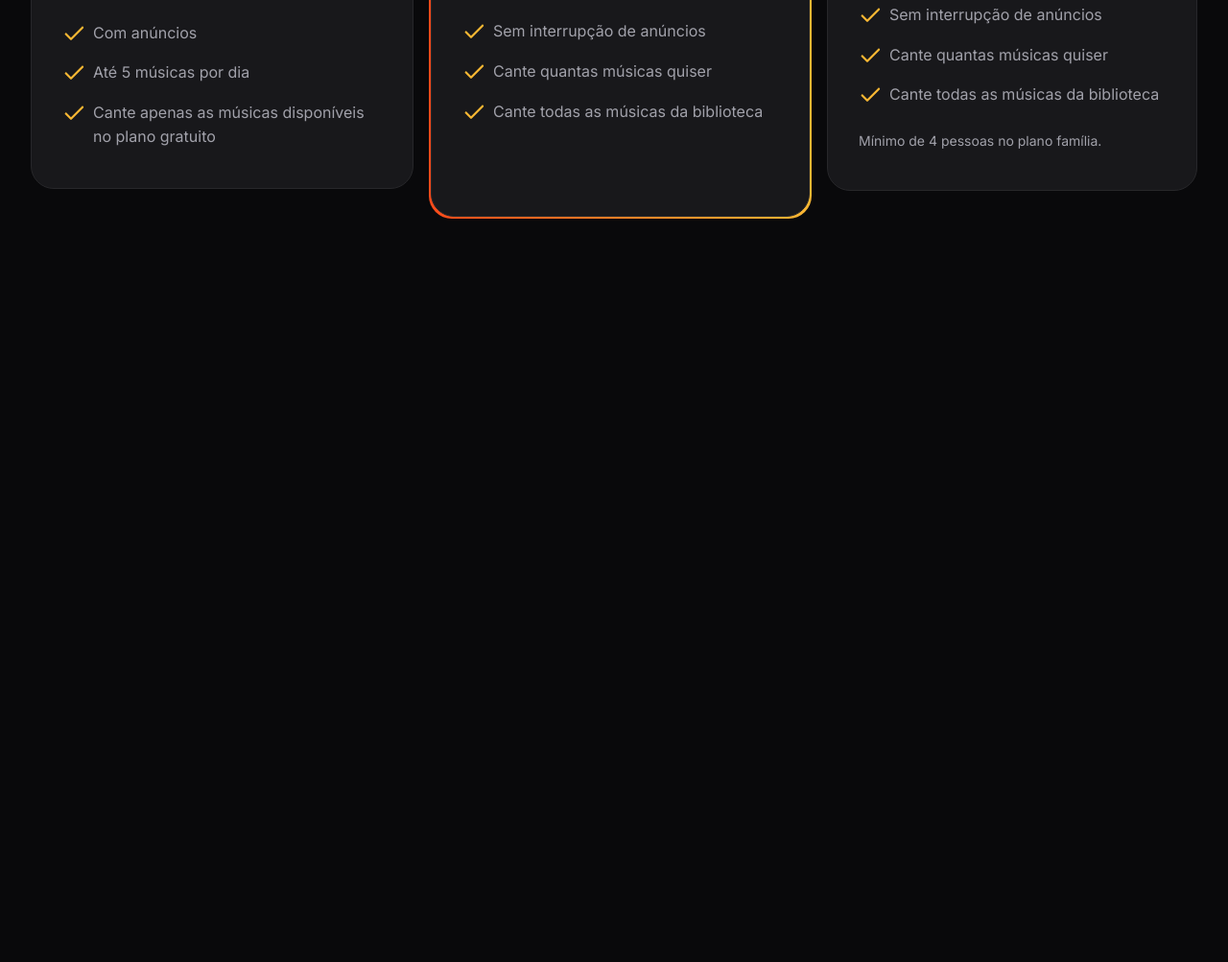
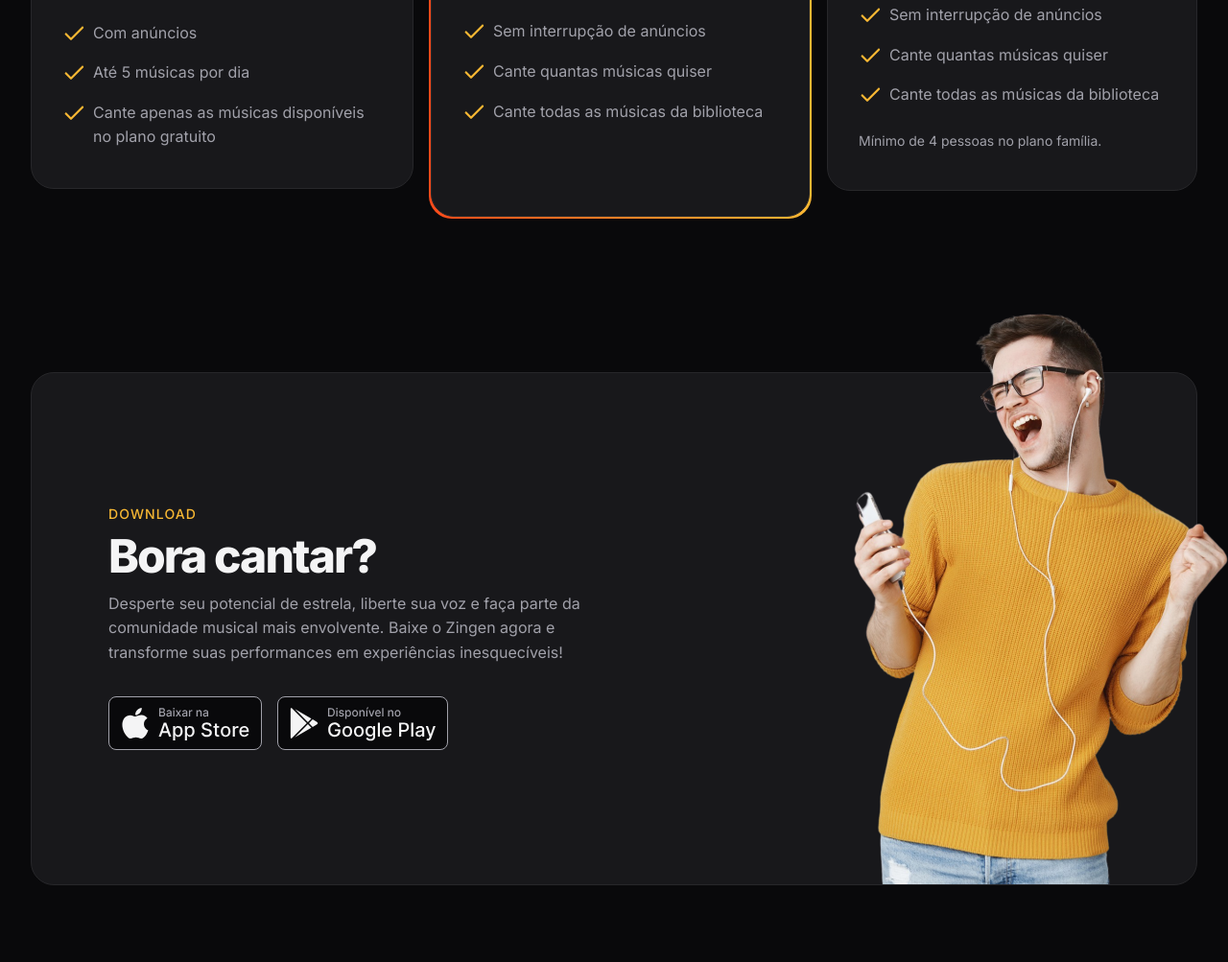
Before and after one commit to Fel1324/Zingen, a plain HTML site: page index.html in a window 1280 px wide. Shown: the part 3232-4235 px from the top of the page at 96% size. Before the commit the page ends 3540 px from the top, so only its background shows below. Drawn offline with Linux system fonts and the light colour scheme.

Commit message:
add download section

```diff
--- a/index.html
+++ b/index.html
@@ -6,6 +6,7 @@
     <meta charset="UTF-8">
     <meta name="viewport" content="width=device-width, initial-scale=1.0">
     <title>Zingen - Karaokê</title>
+    <link rel="shortcut icon" href="./assets/icons/MicrophoneStage.svg" type="image/svg+xml">
     <link rel="stylesheet" href="./styles/index.css">
     <link href="https://fonts.googleapis.com/css2?family=Inter:ital,opsz,wght@0,14..32,100..900;1,14..32,100..900&display=swap" rel="stylesheet">
   </head>
@@ -169,5 +170,31 @@
         </div>
       </div>
     </section>
+
+    <section id="download">
+      <div class="container py-xl">
+        <div class="card px-lg even-columns items-center">
+          <div>
+            <header>
+              <strong>Download</strong>
+              <h2>Bora cantar?</h2>
+            </header>
+            <p>Desperte seu potencial de estrela, liberte sua voz e faça parte da comunidade musical mais envolvente. Baixe o Zingen agora e transforme suas performances em experiências inesquecíveis!</p>
+
+            <div class="buttons flex gap-1">
+              <a href="#">
+                <img src="./assets/icons/button-apple-store.svg" alt="Baixar da Apple Store">
+              </a>
+
+              <a href="#">
+                <img src="./assets/icons/button-play-store.svg" alt="Baixar da Play Store">
+              </a>
+            </div>
+          </div>
+
+          <img src="./assets/rapaz-ouvindo-musica-com-fones-de-ouvido-e-cantando-no-aplicativo-de-karaoke-removebg 1.png" alt="">
+        </div>
+      </div>
+    </section>
   </body>
 </html>
--- /dev/null
+++ b/styles/download.css
@@ -0,0 +1,32 @@
+#download{
+  .card{
+    padding: 3rem 1.5rem 15rem;
+    position: relative;
+
+    & > img{
+      width: 14.5rem;
+      position: absolute;
+      bottom: 0;
+      right: -3.5rem;
+    }
+  }
+
+  .buttons{
+    flex-wrap: wrap;
+    margin-top: 2rem;
+  }
+
+  @media screen and (width >= 80em){
+    .card{
+      padding: 8.75rem 5rem;
+
+      & > div:nth-child(1){
+        max-width: 40rem;
+      }
+
+      & > img{
+        width: 29.125rem;
+      }
+    }
+  }
+}
--- a/styles/global.css
+++ b/styles/global.css
@@ -46,10 +46,12 @@ html{
 
   color: var(--text-color-primary);
   scroll-behavior: smooth;
+  overflow-x: hidden;
 }
 
 body{
   background-color: var(--bg-color);
+  overflow-x: hidden;
 }
 
 h1, h2, h3{
--- a/styles/index.css
+++ b/styles/index.css
@@ -9,3 +9,4 @@
 @import url("./cards.css");
 @import url("./features.css") (width >= 80em);
 @import url("./pricing.css");
+@import url("./download.css");
```
Also changed, not shown: assets/icons/button-apple-store.svg (added), assets/icons/button-play-store.svg (added).
